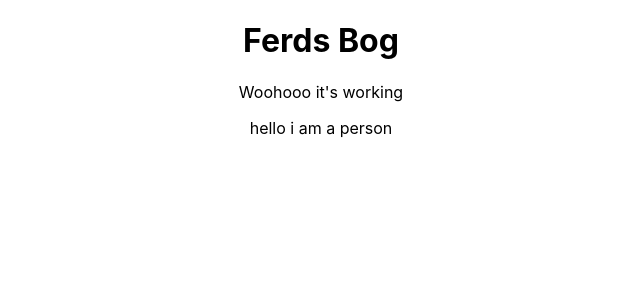
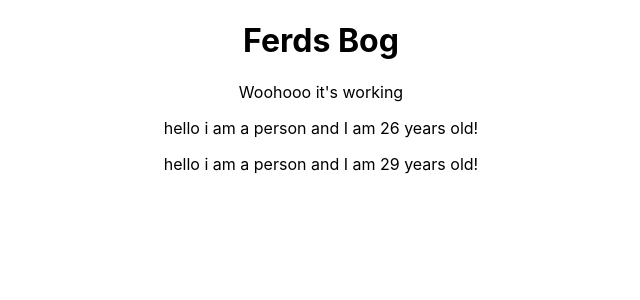
Before and after one commit to caseyjt98/ReactJS_Tutorial, a React (Create React App) app: page / in a window 1280 px wide. Shown: the top 300 px of the page, without its empty margins (319-959 px from the left). Built offline with nearby package versions, Linux system fonts and the light colour scheme.

Commit message:
we can print dynamic content yay

```diff
--- a/src/App.js
+++ b/src/App.js
@@ -11,6 +11,7 @@ class App extends Component {
           <h1> Ferds Bog </h1>
           <p> Woohooo it's working </p>
           <Person></Person>
+          <Person></Person>
       </div>
     );
 
--- a/src/Person/Person.js
+++ b/src/Person/Person.js
@@ -5,7 +5,7 @@ import React from 'react'
 
 const person = () => {
     return (
-        <p> hello i am a person </p>
+        <p> hello i am a person and I am {Math.floor(Math.random()*30)} years old! </p>   // JSX  allows us to use dynamic content by running JS in {}
     );
 }
 
```
